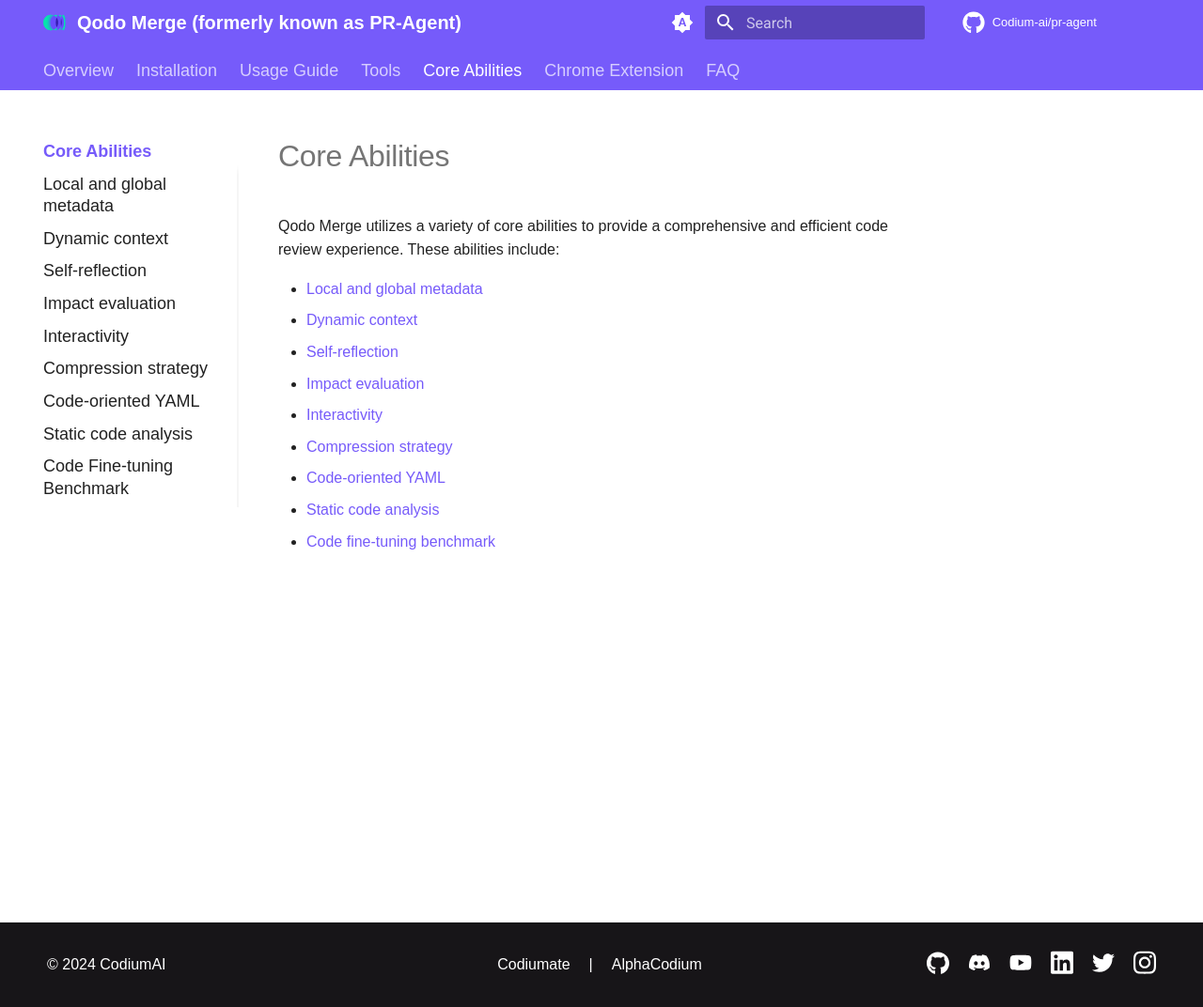
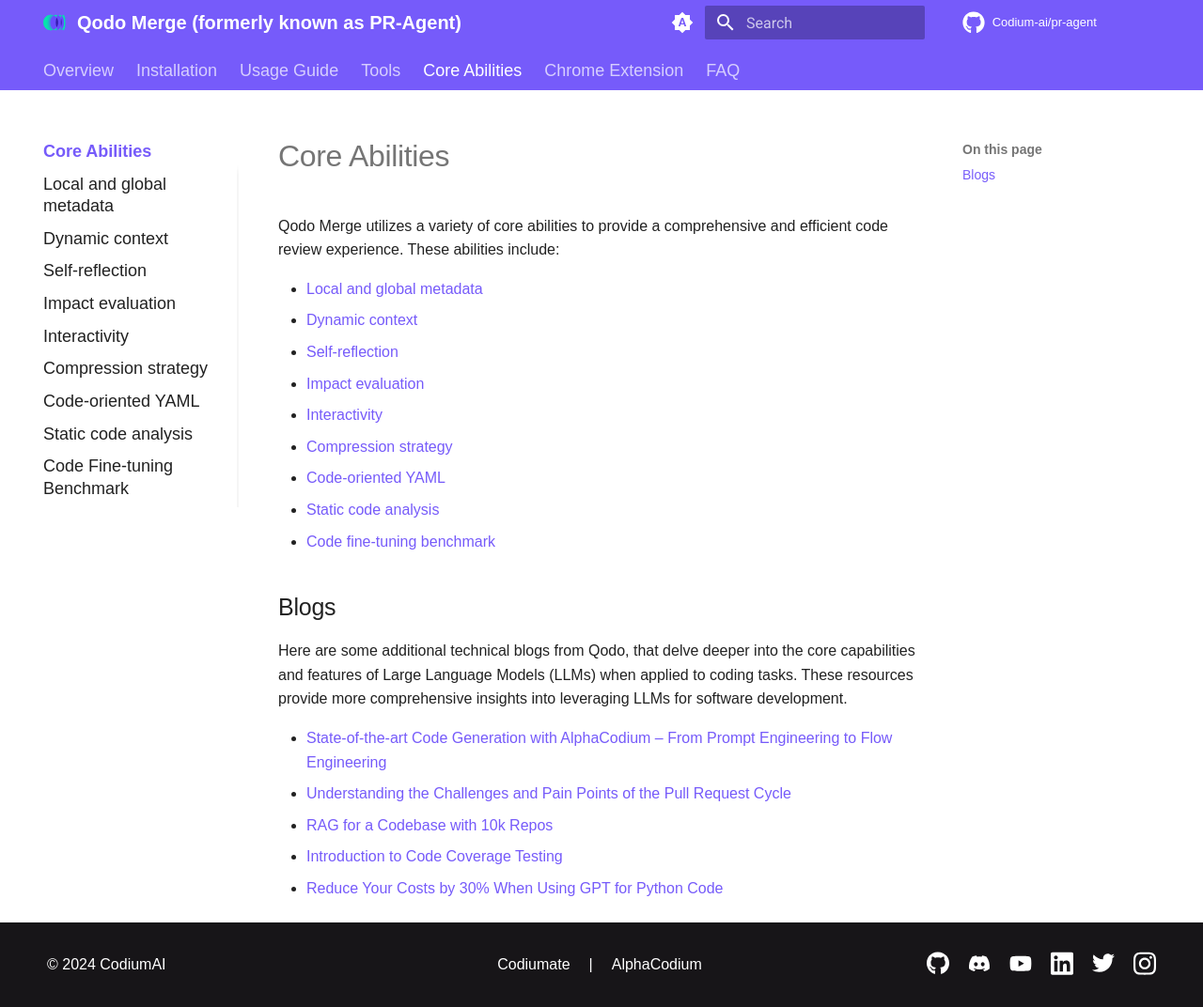
Before and after one commit to Codium-ai/pr-agent, an MkDocs documentation site: the page built from docs/docs/core-abilities/index.md, in a window 1280 px wide and 1072 px high. Shown: the whole window at 94% size. Built offline with MkDocs 1.6.1 and Material for MkDocs 9.7.7, drawn with Linux system fonts in a browser that asks for light colours; comment, search, counter and statistics services are not loaded.

Commit message:
docs: add links to technical blogs on LLMs and coding tasks in core abilities index

```diff
--- a/docs/docs/core-abilities/index.md
+++ b/docs/docs/core-abilities/index.md
@@ -10,3 +10,15 @@
 - [Code-oriented YAML](https://qodo-merge-docs.qodo.ai/core-abilities/code_oriented_yaml/)
 - [Static code analysis](https://qodo-merge-docs.qodo.ai/core-abilities/static_code_analysis/)
 - [Code fine-tuning benchmark](https://qodo-merge-docs.qodo.ai/finetuning_benchmark/)
+
+## Blogs
+
+Here are some additional technical blogs from Qodo, that delve deeper into the core capabilities and features of Large Language Models (LLMs) when applied to coding tasks.
+These resources provide more comprehensive insights into leveraging LLMs for software development.
+
+
+- [State-of-the-art Code Generation with AlphaCodium – From Prompt Engineering to Flow Engineering](https://www.qodo.ai/blog/qodoflow-state-of-the-art-code-generation-for-code-contests/)
+- [Understanding the Challenges and Pain Points of the Pull Request Cycle](https://www.qodo.ai/blog/understanding-the-challenges-and-pain-points-of-the-pull-request-cycle/)
+- [RAG for a Codebase with 10k Repos](https://www.qodo.ai/blog/rag-for-large-scale-code-repos/)
+- [Introduction to Code Coverage Testing](https://www.qodo.ai/blog/introduction-to-code-coverage-testing/)
+- [Reduce Your Costs by 30% When Using GPT for Python Code](https://www.qodo.ai/blog/reduce-your-costs-by-30-when-using-gpt-3-for-python-code/)
```
